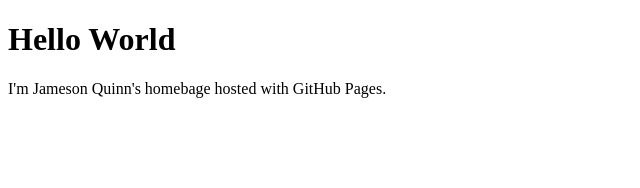
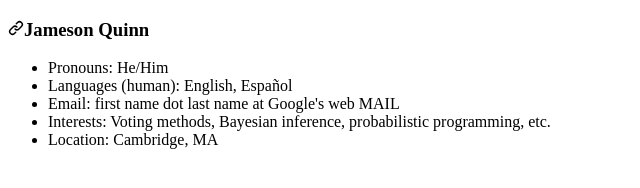
Before and after one commit to jamesonquinn/jamesonquinn.github.io, a plain HTML site: page index.html in a window 1280 px wide. Shown: the whole page, without its empty margins (0-640 px from the left). Drawn offline with Linux system fonts and the light colour scheme.

Commit message:
Update index.html

```diff
--- a/index.html
+++ b/index.html
@@ -1,7 +1,16 @@
 <!DOCTYPE html>
 <html>
 <body>
-<h1>Hello World</h1>
-<p>I'm Jameson Quinn's homebage hosted with GitHub Pages.</p>
+    <div id="readme" class="Box-body readme blob js-code-block-container p-5 p-xl-6 gist-border-0">
+    <article class="markdown-body entry-content container-lg" itemprop="text"><h3><a id="user-content-jameson-quinn" class="anchor" aria-hidden="true" href="#jameson-quinn"><svg class="octicon octicon-link" viewBox="0 0 16 16" version="1.1" width="16" height="16" aria-hidden="true"><path fill-rule="evenodd" d="M7.775 3.275a.75.75 0 001.06 1.06l1.25-1.25a2 2 0 112.83 2.83l-2.5 2.5a2 2 0 01-2.83 0 .75.75 0 00-1.06 1.06 3.5 3.5 0 004.95 0l2.5-2.5a3.5 3.5 0 00-4.95-4.95l-1.25 1.25zm-4.69 9.64a2 2 0 010-2.83l2.5-2.5a2 2 0 012.83 0 .75.75 0 001.06-1.06 3.5 3.5 0 00-4.95 0l-2.5 2.5a3.5 3.5 0 004.95 4.95l1.25-1.25a.75.75 0 00-1.06-1.06l-1.25 1.25a2 2 0 01-2.83 0z"></path></svg></a>Jameson Quinn</h3>
+<ul>
+<li>Pronouns: He/Him</li>
+<li>Languages (human): English, Español</li>
+<li>Email: first name dot last name at Google's web MAIL</li>
+<li>Interests: Voting methods, Bayesian inference, probabilistic programming, etc.</li>
+<li>Location: Cambridge, MA</li>
+</ul>
+</article>
+  </div>
 </body>
 </html>
```
